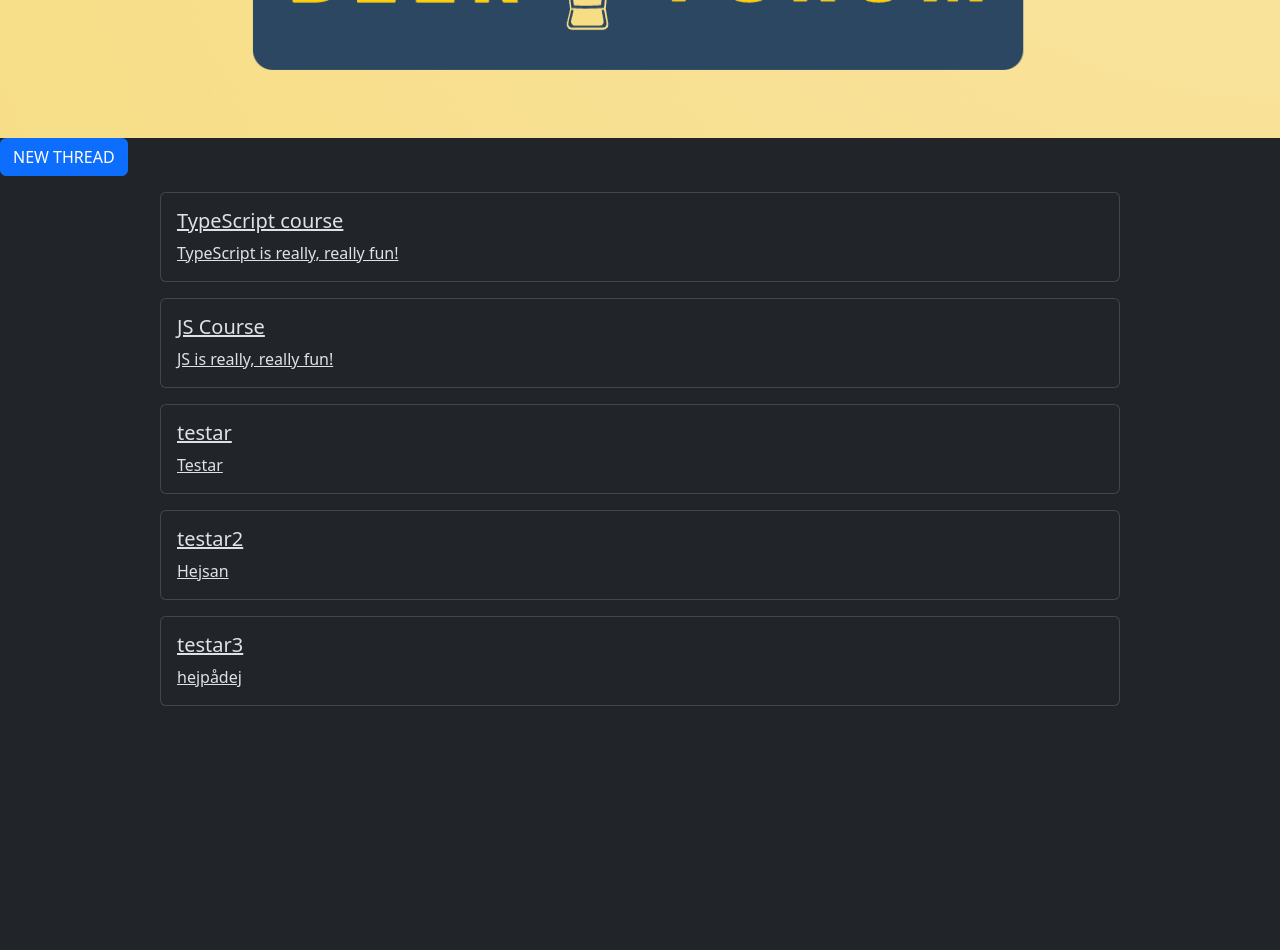
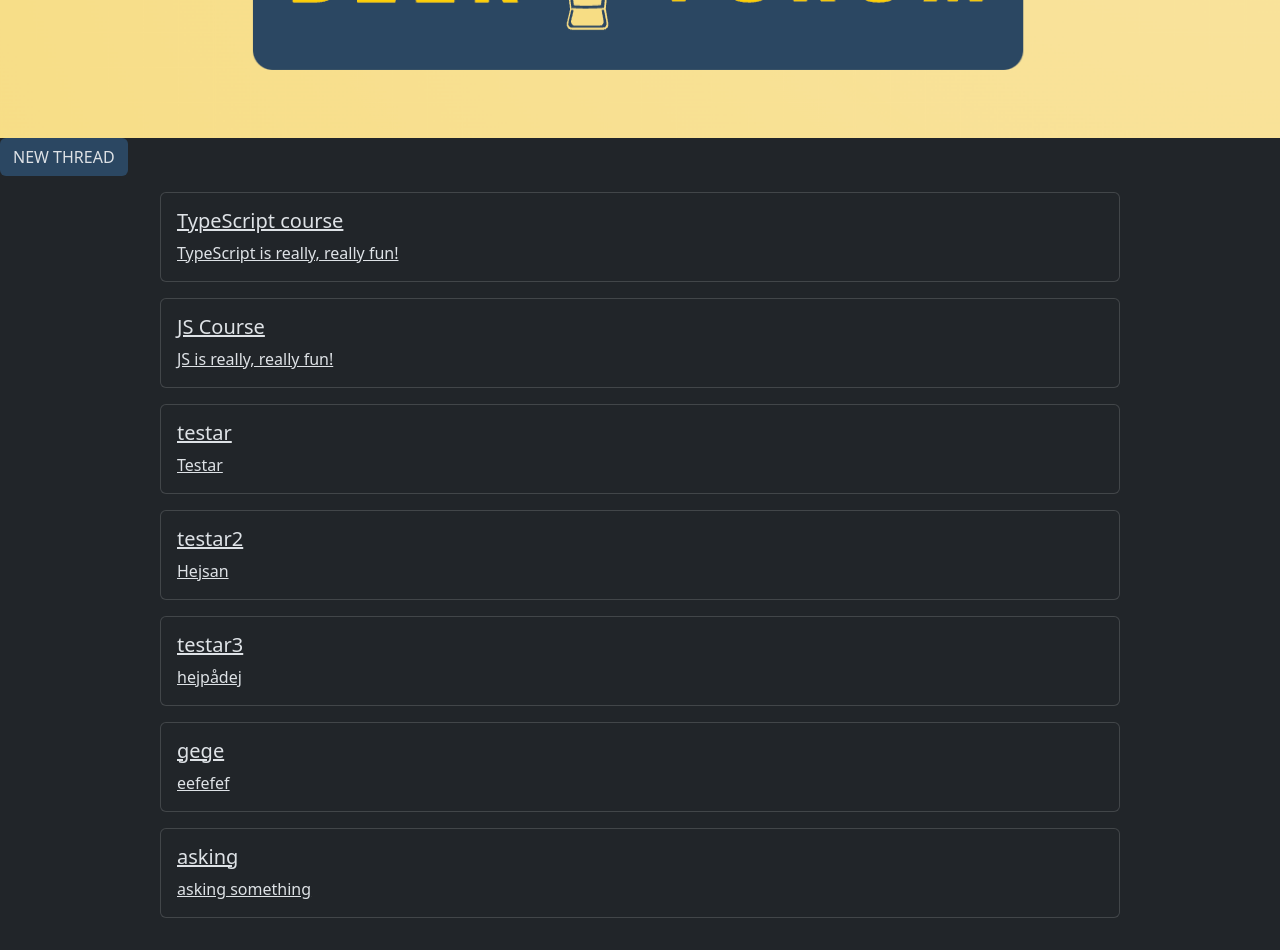
Before and after one commit to fridaew/typescript-online-forum, a React (Create React App) app in the folder webshop-typescript/: page / in a window 1280 px wide. Shown: the part 220-1170 px from the top of the page. Before the commit the page ends 958 px from the top, so only its background shows below. Built offline with nearby package versions, Linux system fonts and the light colour scheme; data requests are answered from the project's data file.

Commit message:
change color on buttin

```diff
--- a/webshop-typescript/db.json
+++ b/webshop-typescript/db.json
@@ -51,6 +51,30 @@
         "name": "John Doe",
         "userName": "johndoe"
       }
+    },
+    {
+      "id": 7,
+      "title": "gege",
+      "category": "THREAD",
+      "creationDate": "2023-09-04T09:32:58.624Z",
+      "description": "eefefef",
+      "creator": {
+        "id": 1,
+        "name": "John Doe",
+        "userName": "johndoe"
+      }
+    },
+    {
+      "id": 8,
+      "title": "asking",
+      "category": "QNA",
+      "creationDate": "2023-09-04T09:37:41.565Z",
+      "description": "asking something",
+      "creator": {
+        "id": 1,
+        "name": "John Doe",
+        "userName": "johndoe"
+      }
     }
   ],
   "comments": [
--- a/webshop-typescript/src/components/ThreadCreationView.tsx
+++ b/webshop-typescript/src/components/ThreadCreationView.tsx
@@ -104,7 +104,7 @@ function ThreadCreationView( { setData }: ThreadCreationViewProps) {
 
   return (
     <div>
-      <button type="button" className="btn btn-primary" data-bs-toggle="modal" data-bs-target="#exampleModal" data-bs-whatever="@mdo">
+      <button type="button" className="btn" data-bs-toggle="modal" data-bs-target="#exampleModal" data-bs-whatever="@mdo">
         NEW THREAD
       </button>
 
--- a/webshop-typescript/src/styles/main.css
+++ b/webshop-typescript/src/styles/main.css
@@ -11,3 +11,7 @@
 img {
   width: 100%;
 }
+
+.btn {
+  background-color: #2B4762;
+}
```
